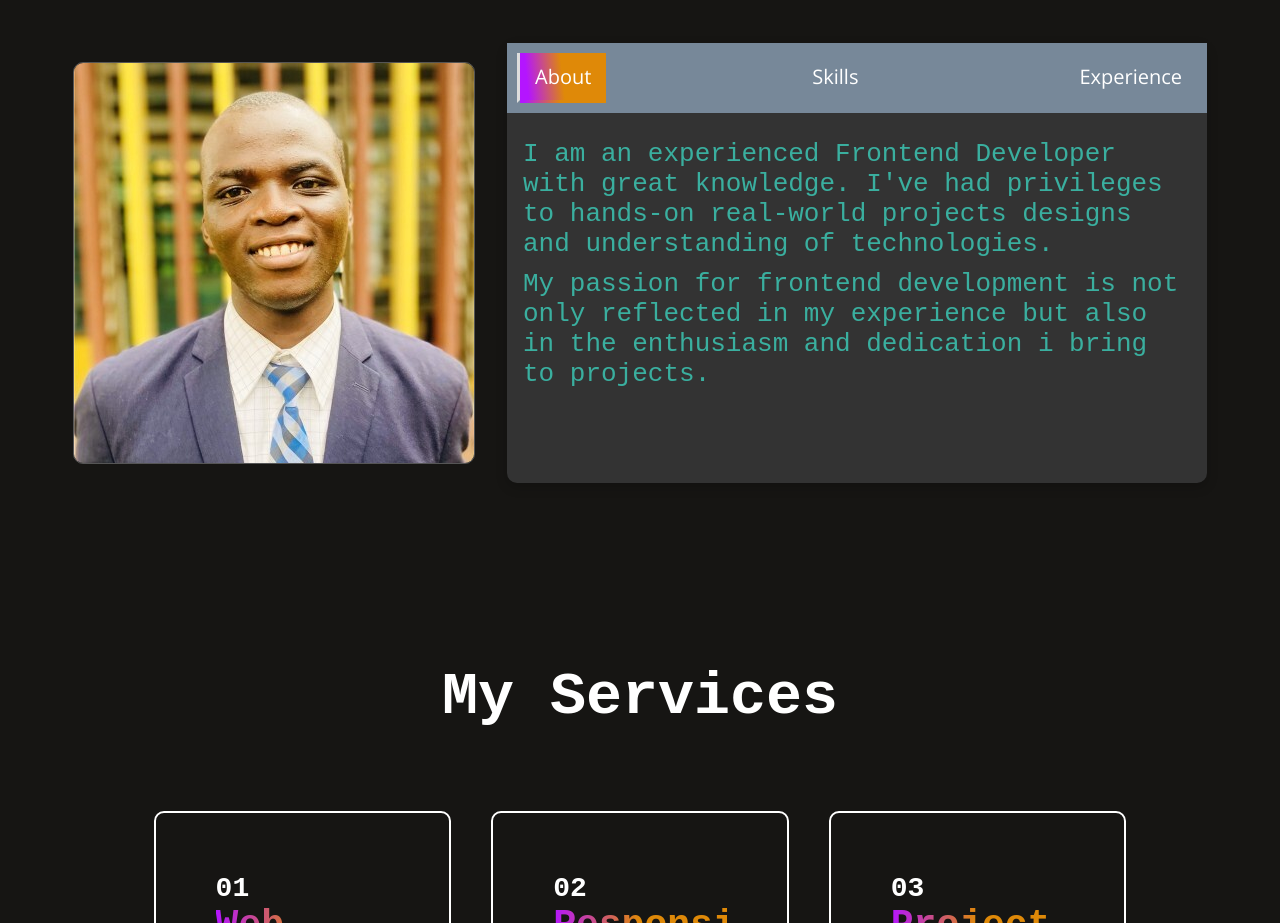
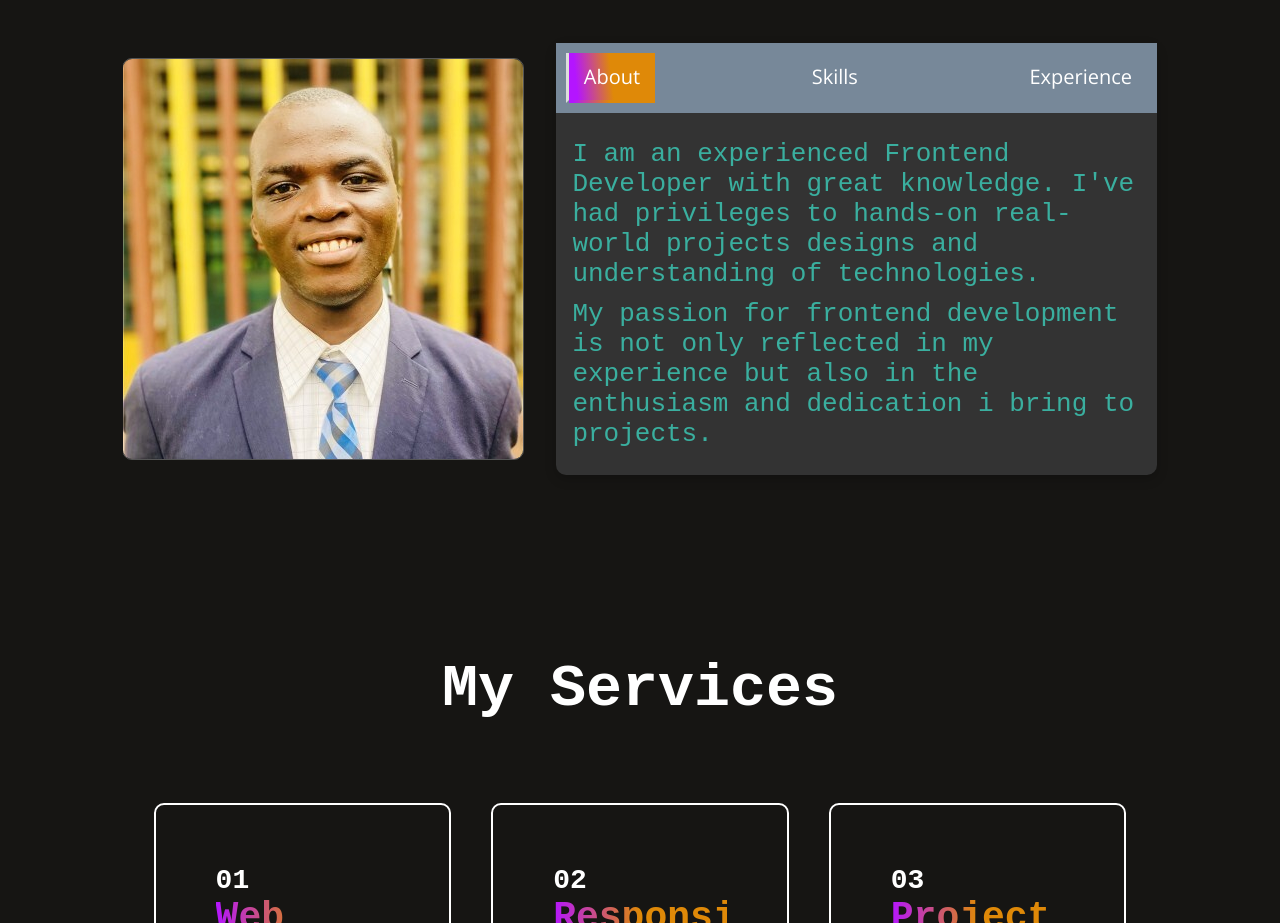
Before and after one commit to jexzyjames/portfolio, a React (Create React App) app: page / in a window 1280 px wide. Shown: the part 1080-2003 px from the top of the page. Built offline with nearby package versions, Linux system fonts and the light colour scheme.

Commit message:
Refactor About.css for improved styling

```diff
--- a/src/Portfolio/Components/About/About.css
+++ b/src/Portfolio/Components/About/About.css
@@ -115,9 +115,8 @@
     display: block;
     padding: 1rem;
     max-width: 700px;
-    height: 350px;
     max-height: 400px;
-    width: 700px;
+    width: 600px;
     margin: 10px auto;
     transition: all 0.4s ease-in-out;
     animation : fadeIn 0.7s ease-in-out alternate-reverse ;
@@ -297,6 +296,10 @@
     .nav-tabs {
         font-size: 15px;
     }
+    .about-title h1{
+        font-size: 30px;
+    }
+
 
 }
 @media(max-width: 375px){
@@ -306,4 +309,7 @@
         height: 100%;
         max-height: 300px;
     }
+     .about-title h1{
+        font-size: 25px;
+    }
 }
```
